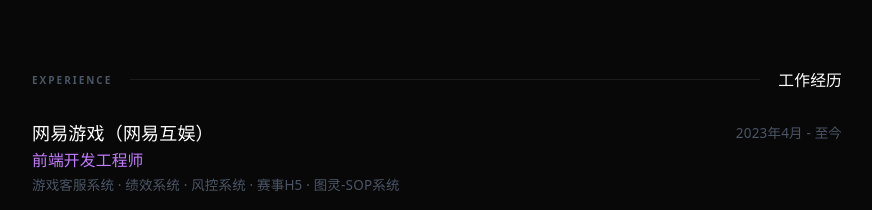
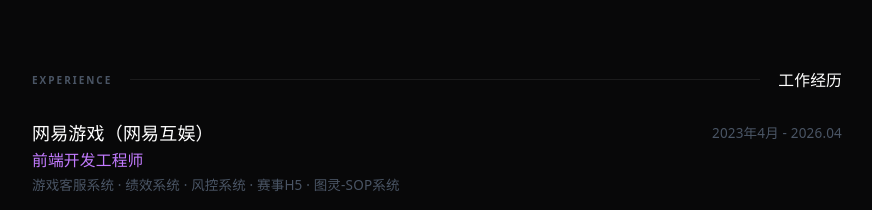
Before and after one commit to LD-H/lin-persol, a React (Vite) app in the folder frontend/: page /lin-persol/resume in a window 1280 px wide. Shown: the part 781-991 px from the top of the page, without its empty margins (203-1075 px from the left). Built offline with nearby package versions, Linux system fonts and the light colour scheme; no server answers.

Commit message:
fix: 修改至今

```diff
--- a/frontend/src/main.tsx
+++ b/frontend/src/main.tsx
@@ -9,5 +9,5 @@
     <BrowserRouter basename='/lin-persol'>
       <App />
     </BrowserRouter>
-  </StrictMode>,
+  </StrictMode>
 )
--- a/frontend/src/pages/About.tsx
+++ b/frontend/src/pages/About.tsx
@@ -8,7 +8,7 @@
 
 const timeline = [
   {
-    period: '2023.04 — 至今',
+    period: '2023.04 — 2026.04',
     company: '网易游戏（网易互娱）',
     role: '前端开发工程师',
     desc: '负责游戏客服系统、绩效系统、风控系统等多个核心业务，日均支撑 5000+ 会话量，风险拦截准确率 96%。',
--- a/frontend/src/pages/Resume.tsx
+++ b/frontend/src/pages/Resume.tsx
@@ -105,7 +105,7 @@
   {
     company: '网易游戏（网易互娱）',
     title: '前端开发工程师',
-    period: '2023年4月 - 至今',
+    period: '2023年4月 - 2026.04',
     products: '游戏客服系统 · 绩效系统 · 风控系统 · 赛事H5 · 图灵-SOP系统',
     tech: ['React', 'TypeScript', 'Umi.js', 'Vite', 'Modern.js'],
     items: [
```
